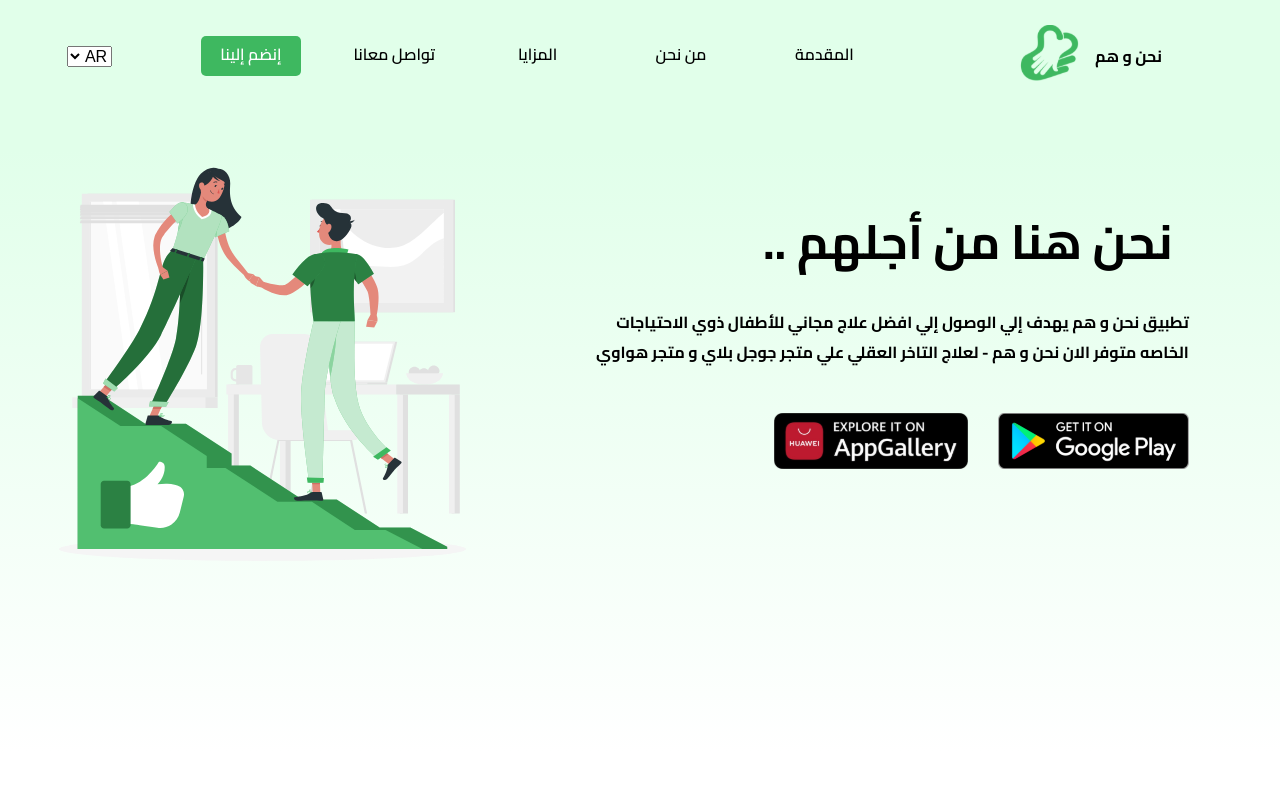
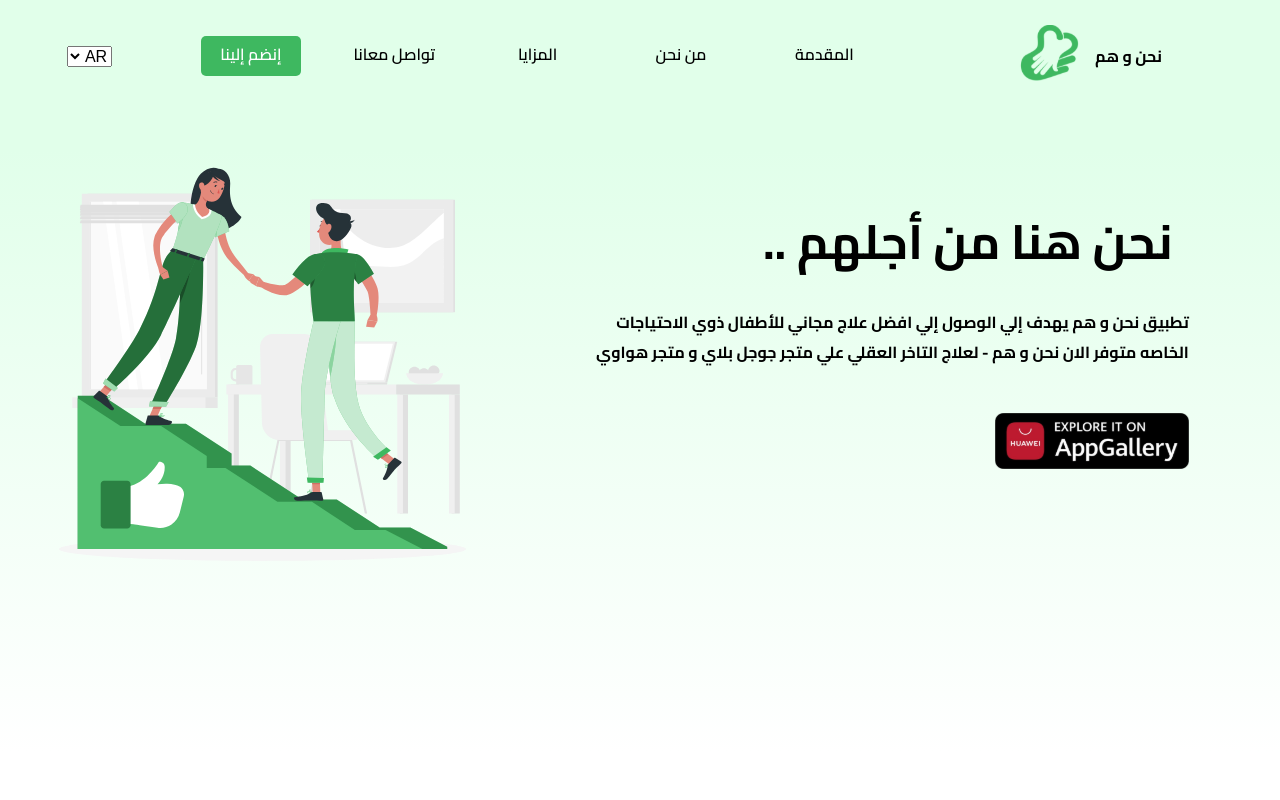
Before and after one commit to Msaad022/US-THEM, a Next.js app: page / in a window 1280 px wide. Shown: the top 800 px of the page. Built offline with nearby package versions, Linux system fonts and the light colour scheme.

Commit message:
last commet

```diff
--- a/components/Connect.jsx
+++ b/components/Connect.jsx
@@ -8,6 +8,7 @@ function Connect() {
   const emailRef = useRef();
   const titleRef = useRef();
   const textareaRef = useRef();
+
 
   const handleSubmit = async (event) => {
     event.preventDefault();
--- a/components/HeroBanner.jsx
+++ b/components/HeroBanner.jsx
@@ -18,12 +18,7 @@ function HeroBanner({ lang }) {
           <h4>{lang.hero}</h4>
           <div className={Styles.imgs_app}>
             <div>
-              <Link href='/#'>
-                <a><Image src={ImageGooglePlay} alt="Image Google Play" priority /></a>
-              </Link>
-            </div>
-            <div>
-              <Link href='/#'>
+              <Link href="https://urldra.cloud.huawei.com/iMiXajzwoo">
                 <a><Image src={ImageAppGallery} alt="Image App Gallery" priority /></a>
               </Link>
             </div>
--- a/styles/HeroBanner.module.css
+++ b/styles/HeroBanner.module.css
@@ -18,7 +18,6 @@
 .imgs_app {
   padding-top: 25px;
   display: flex;
-  gap: 30px;
 }
 .imgs_app > div > a {
   -webkit-user-select: none;
```
